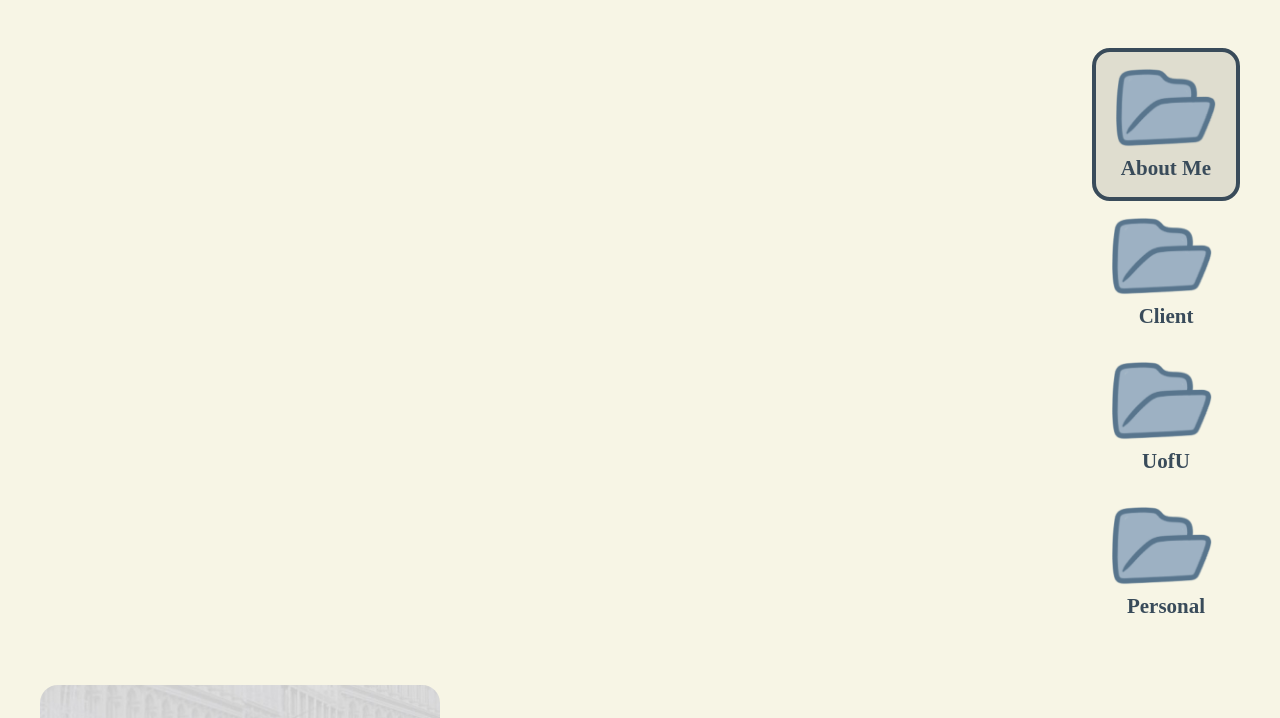
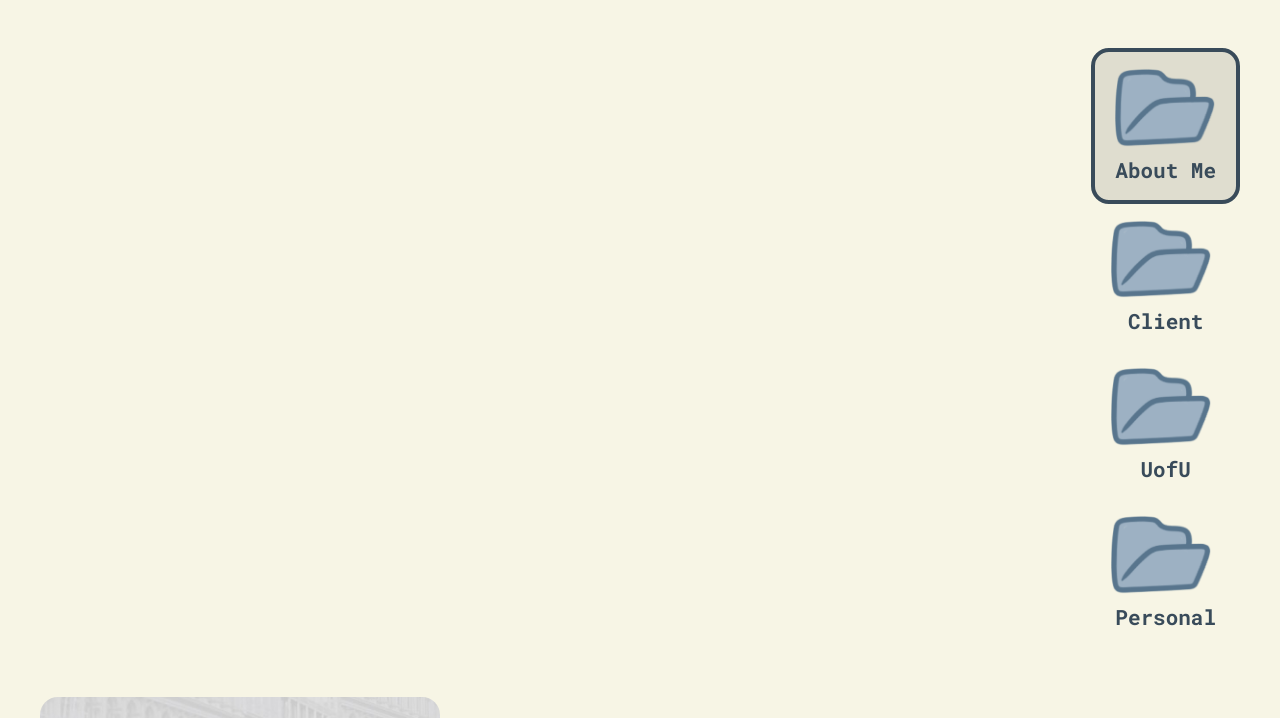
Before and after one commit to samanthargarcia/samanthargarcia.github.io, a plain HTML site: page index.html in a window 1280 px wide. Shown: the part 137-855 px from the top of the page. Drawn offline with Linux system fonts and the light colour scheme.

Commit message:
Google Fonts

```diff
--- a/index.html
+++ b/index.html
@@ -4,6 +4,9 @@
     <link rel="stylesheet" href="style.css">
     <meta charset="UTF-8">
     <title>Web Portfolio</title>
+    <link rel="preconnect" href="https://fonts.googleapis.com">
+    <link rel="preconnect" href="https://fonts.gstatic.com" crossorigin>
+    <link href="https://fonts.googleapis.com/css2?family=Roboto+Mono:wght@100..700&family=Teko:wght@300..700&display=swap" rel="stylesheet">
 </head>
 <body>
     <!--    Header-->
--- a/style.css
+++ b/style.css
@@ -1,14 +1,3 @@
-@font-face {
-    font-family: "Roboto Mono";
-    src: local("fonts/Roboto_Mono/RobotoMono-VariableFont_wght.ttf");
-
-}
-
-@font-face {
-    font-family: "Teko";
-    src: local("fonts/Teko/Teko-VariableFont_wght.ttf");
-}
-
 body {
     background: #F7F5E5;
     margin: 40px;
```
